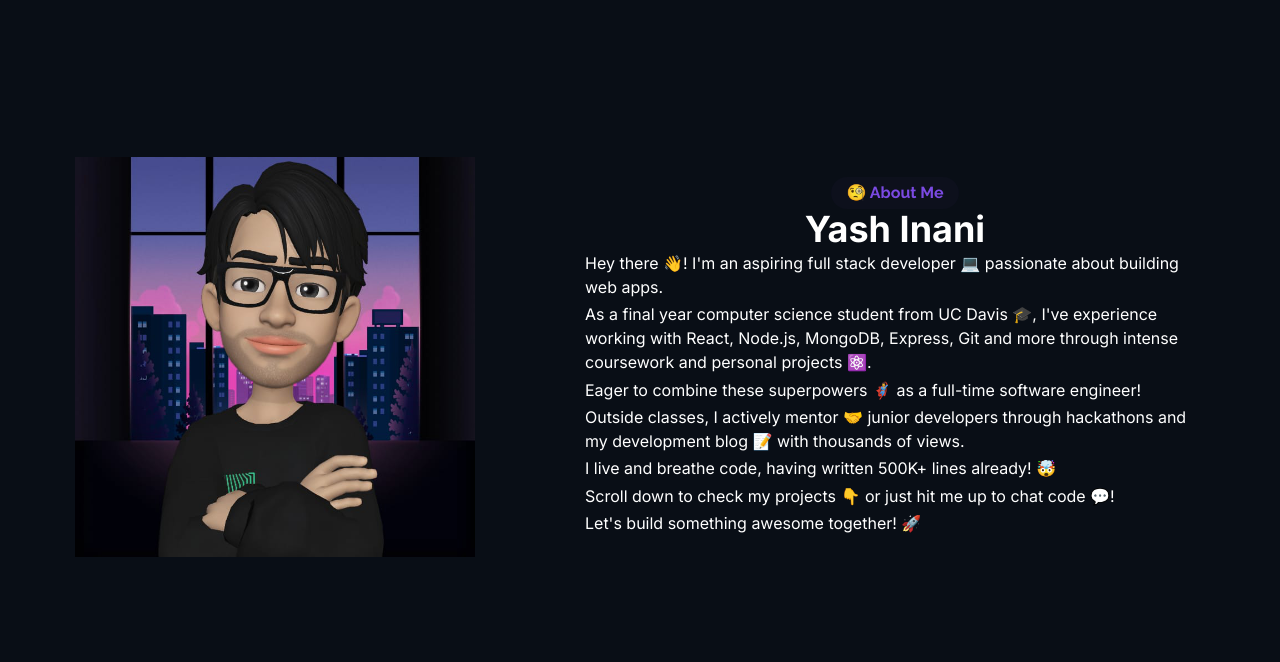
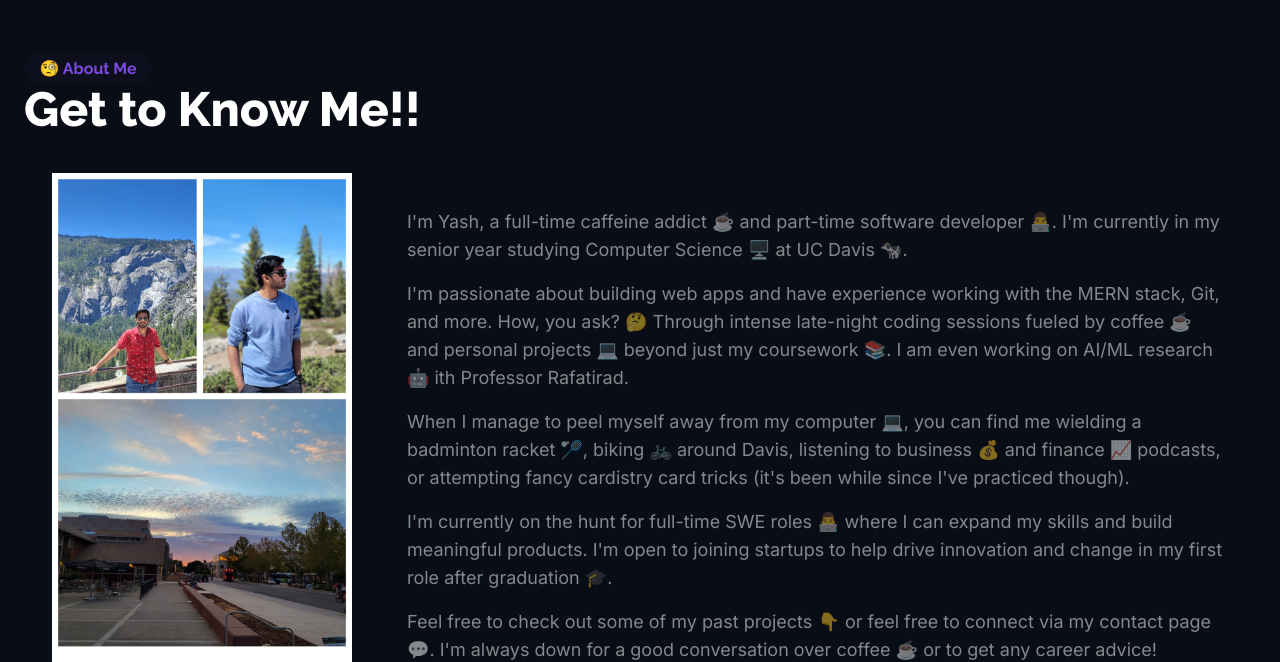
Before and after one commit to yinani24/portfolio, a Next.js app: page / in a window 1280 px wide. Shown: the part 879-1541 px from the top of the page. Built offline with nearby package versions, Linux system fonts and the light colour scheme.

Commit message:
changes to about section

```diff
--- a/src/app/about/description.tsx
+++ b/src/app/about/description.tsx
@@ -1,17 +1,16 @@
+import {motion, useInView} from 'framer-motion';
+import { useRef } from 'react';
+
 export function Description(){
-    return(
-        <div className='text-white flex flex-col w-full text-wrap justify-around h-72'>
-            <p className='text-Raleway'>Hey there 👋! I'm an aspiring full stack developer 💻 passionate
-               about building web apps.</p>
-            <p className='text-Raleway'> As a final year computer science student from UC Davis 🎓,
-              I've experience working with React, Node.js, MongoDB, Express, Git
-               and more through intense coursework and personal projects ⚛️.</p>
-            <p className='text-Raleway'>Eager to combine these superpowers 🦸‍♂ as a full-time software engineer!</p>
-            <p className='text-Raleway'>Outside classes, I actively mentor 🤝 junior developers through
-              hackathons and my development blog 📝 with thousands of views.</p>
-            <p className='text-Raleway'>I live and breathe code, having written 500K+ lines already! 🤯 </p>
-            <p className='text-Raleway'>Scroll down to check my projects 👇 or just hit me up to chat code 💬!</p>
-            <p className='text-Raleway'>Let's build something awesome together! 🚀</p>
-        </div>
-    )
+  const ref = useRef(null);
+  const isinView = useInView(ref, {once: true});
+  return(
+    <div ref={ref} className='text-[#FFFFFF80] text-lg flex flex-col w-8/12 text-wrap justify-around gap-4'>
+      <p className='text-Raleway text-wrap'>I'm Yash, a full-time caffeine addict ☕️ and part-time software developer 👨‍💻. I'm currently in my senior year studying Computer Science 🖥️ at UC Davis 🐄.</p>
+      <p className='text-Raleway text-wrap'>I'm passionate about building web apps and have experience working with the MERN stack, Git, and more. How, you ask? 🤔 Through intense late-night coding sessions fueled by coffee ☕️ and personal projects 💻 beyond just my coursework 📚. I am even working on AI/ML research 🤖 ith Professor Rafatirad.</p>
+      <p className='text-Raleway text-wrap'>When I manage to peel myself away from my computer 💻, you can find me wielding a badminton racket 🏸, biking 🚲 around Davis, listening to business 💰 and finance 📈 podcasts, or attempting fancy cardistry card tricks (it's been while since I've practiced though).</p>
+      <p className='text-Raleway text-wrap'>I'm currently on the hunt for full-time SWE roles 👨‍💻 where I can expand my skills and build meaningful products. I'm open to joining startups to help drive innovation and change in my first role after graduation 🎓.</p>
+      <p className='text-Raleway text-pretty'>Feel free to check out some of my past projects 👇 or feel free to connect via my contact page 💬. I'm always down for a good conversation over coffee ☕️ or to get any career advice!</p>
+    </div>
+  )
 }
--- a/src/app/about/page.tsx
+++ b/src/app/about/page.tsx
@@ -2,27 +2,20 @@
 
 import { motion } from 'framer-motion'
 import Image from 'next/image'
-import ARImage from '../../../public/ar-image.png'
+import ARImage from '../../../public/collage.jpg'
 import { Description } from './description';
-import { TopBar } from '@/components/topbar';
+import HeadShot from '../../../public/Headshot.jpg'
+import { Top } from '@/components/top';
 
 export default function About() {
 
   return (
       <motion.section
-        id='about' className='flex flex-row justify-around items-center min-h-screen'
-        >
-        <div>
-          <Image src={ARImage} alt="profile" width={400} height={200}/>
-        </div>
-        <div className='flex flex-col justify-center items-center w-1/2'>
-          {/* <div className='rounded-2xl w-32 py-1 px-2 bg-[#7B4AE208]'>
-            <h1 className='text-[#7B4AE2] font-raleway font-bold  text-center text-md'></h1>
-          </div> */}
-          <TopBar width={"w-32"}>🧐 About Me</TopBar>
-          <h1 className='text-4xl text-white font-bold'>
-            Yash Inani
-          </h1>
+        id='about' className='mt-24 scroll-mt-24'>
+        <Top topbar={{width: "w-32", children: "🧐 About Me" }}>Get to Know Me!!</Top>
+        <div className='flex flex-row justify-around items-center mt-10'>
+          <Image src={ARImage} alt="profile" width={300} height={300}/>
+          {/* <Image src={HeadShot} alt="profile" className='rounded-2xl' width={300} height={300}/> */}
           <Description/>
         </div>
       </motion.section>
--- a/src/app/experience/page.tsx
+++ b/src/app/experience/page.tsx
@@ -9,7 +9,7 @@ import "react-vertical-timeline-component/style.min.css";
 
 export default function Experience(){
   return (
-    <section id='experience' className='scroll-mt-24'>
+    <section id='experience' className='mt-24 scroll-mt-24'>
       {/* <div className=''>
         <TopBar width={"w-36"}>💼 Experience</TopBar>
         <h1 className='text-white mb-4
--- a/src/app/page.tsx
+++ b/src/app/page.tsx
@@ -11,7 +11,7 @@ export default function main() {
   return (
     <main className='flex min-h-screen flex-col bg-[#090E16]'>
       <NavBar/>
-      <div className="container mt-5 mx-auto px-5 py-4">
+      <div className="container mt-5 mx-auto px-6 py-4">
         <Home/>
         <About/>
         <Experience/>
--- a/src/app/skills/images.tsx
+++ /dev/null
@@ -1,58 +0,0 @@
-import CSS from '../../../public/icons/css.svg'
-import Image from 'next/image'
-import HTML from '../../../public/icons/html.svg'
-import JS from '../../../public/icons/javascript.svg'
-import R from '../../../public/icons/react.svg'
-import C from '../../../public/icons/c.svg'
-import Cpp from '../../../public/icons/cplusplus.svg'
-import Python from '../../../public/icons/python.svg'
-import Express from '../../../public/icons/express.svg'
-import Git from '../../../public/icons/git.svg'
-import Graphql from '../../../public/icons/graphql.svg'
-import Jira from '../../../public/icons/jira.svg'
-import MySQL from '../../../public/icons/mysql.svg'
-import Next from '../../../public/icons/nextjs.svg'
-import NodeJavaScript from '../../../public/icons/nodejs.svg'
-import Numpy from '../../../public/icons/numpy.svg'
-import Pandas from '../../../public/icons/pandas.svg'
-import Pytorch from '../../../public/icons/pytorch.svg'
-import Typescript from '../../../public/icons/typescript.svg'
-import Golang from '../../../public/icons/go.svg'
-import Mongo from '../../../public/icons/mongodb.svg'
-import Postgres from '../../../public/icons/postgres.svg'
-
-export function First(){
-    return(
-        <div className='flex flex-row gap-5 bg-[#090E16]'>
-            <Image className='opacity-50' src={CSS} alt="CSS" width={60} height={60}/>
-            <Image className='opacity-50' src={HTML} alt="HTML" width={60} height={60}/>
-            <Image className='opacity-50' src={JS} alt="JS" width={60} height={60}/>
-            <Image className='opacity-50' src={R} alt="React" width={60} height={60}/>
-            <Image className='opacity-50' src={Express} alt="CSS" width={60} height={60}/>
-            <Image className='opacity-50' src={NodeJavaScript} alt="Node" width={60} height={60}/>
-            <Image className='opacity-50' src={Mongo} alt="MongoDB" width={60} height={60}/>
-            <Image className='opacity-50' src={Postgres} alt="Postgres" width={60} height={60}/>
-            <Image className='opacity-50' src={Express} alt="Express" width={60} height={60}/>
-            <Image className='opacity-50' src={Next} alt="Next" width={60} height={60}/>
-            <Image className='opacity-50' src={Typescript} alt="Typescript" width={60} height={60}/>
-        </div>
-    )
-}
-
-export function Second(){
-    return(
-        <div className='flex flex-row gap-5'>
-            <Image className='opacity-50' src={Git} alt="Git" width={60} height={60}/>
-            <Image className='opacity-50' src={Jira} alt="Jira" width={60} height={60}/>
-            <Image className='opacity-50' src={Numpy} alt="Numpy" width={60} height={60}/>
-            <Image className='opacity-50' src={Pandas} alt="Pandas" width={60} height={60}/>
-            <Image className='opacity-50' src={Pytorch} alt="Pytorch" width={60} height={60}/>
-            <Image className='opacity-50' src={C} alt="C" width={60} height={60}/>
-            <Image className='opacity-50' src={Cpp} alt="C++" width={60} height={60}/>
-            <Image className='opacity-50' src={Python} alt="Python" width={60} height={60}/>
-            <Image className='opacity-50' src={Golang} alt="Golang" width={60} height={60}/>
-            <Image className='opacity-50' src={Graphql} alt="Graphql" width={60} height={60}/>
-            <Image className='opacity-50' src={MySQL} alt="MySQL" width={60} height={60}/>
-        </div>
-    )
-}
--- a/src/app/skills/page.tsx
+++ b/src/app/skills/page.tsx
@@ -22,7 +22,6 @@ import Typescript from '../../../public/icons/typescript.svg'
 import Golang from '../../../public/icons/go.svg'
 import Mongo from '../../../public/icons/mongodb.svg'
 import Postgres from '../../../public/icons/postgres.svg'
-import { First } from "./images"
 
 export default function Skills() {
   const width = 80
```
Also changed, not shown: public/collage.jpg (added).
